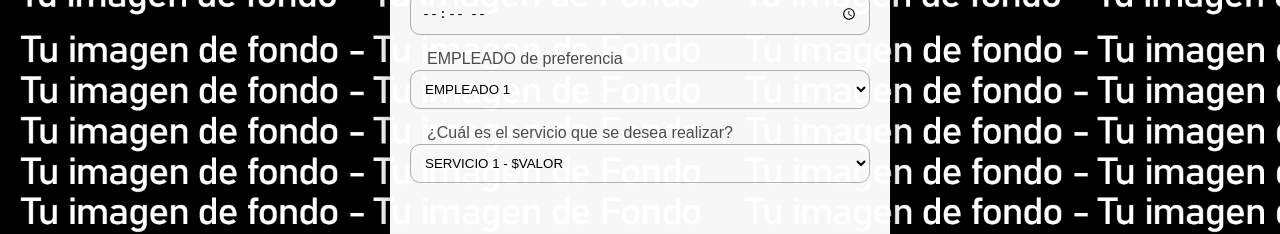
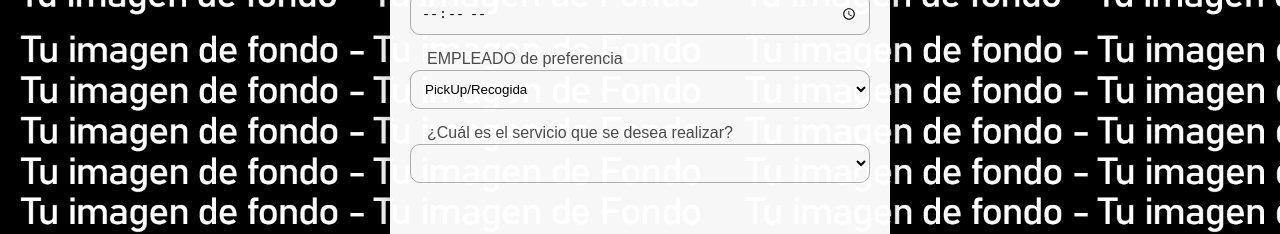
Before and after one commit to ArkCakes/ArkCakes.github.io, a plain HTML site: page index.html in a window 1280 px wide. Shown: the part 784-1018 px from the top of the page. Drawn offline with Linux system fonts and the light colour scheme.

Commit message:
Update index.html

```diff
--- a/index.html
+++ b/index.html
@@ -89,8 +89,8 @@
         >EMPLEADO de preferencia</label
       >
       <select id="empleado" name="listaempleados" class="formulario__input">
-        <option>EMPLEADO 1</option>
-        <option>EMPLEADO 2</option>
+        <option>PickUp/Recogida</option>
+        <option>Delivery/llevar</option>
       </select>
 
 
@@ -98,11 +98,8 @@
         >¿Cuál es el servicio que se desea realizar?</label
       >
       <select id="servicio" name="listaservicios" class="formulario__input">
-        <option>SERVICIO 1 - $VALOR</option>
-        <option>SERVICIO 2 - $VALOR</option>
-        <option>SERVICIO 3 - $VALOR</option>
-        <option>SERVICIO 4 - $VALOR</option>
-        <option>SERVICIO 5 - $VALOR</option>
+        <option></option>
+
       </select>
 
       <div id="respuesta"></div>
```
